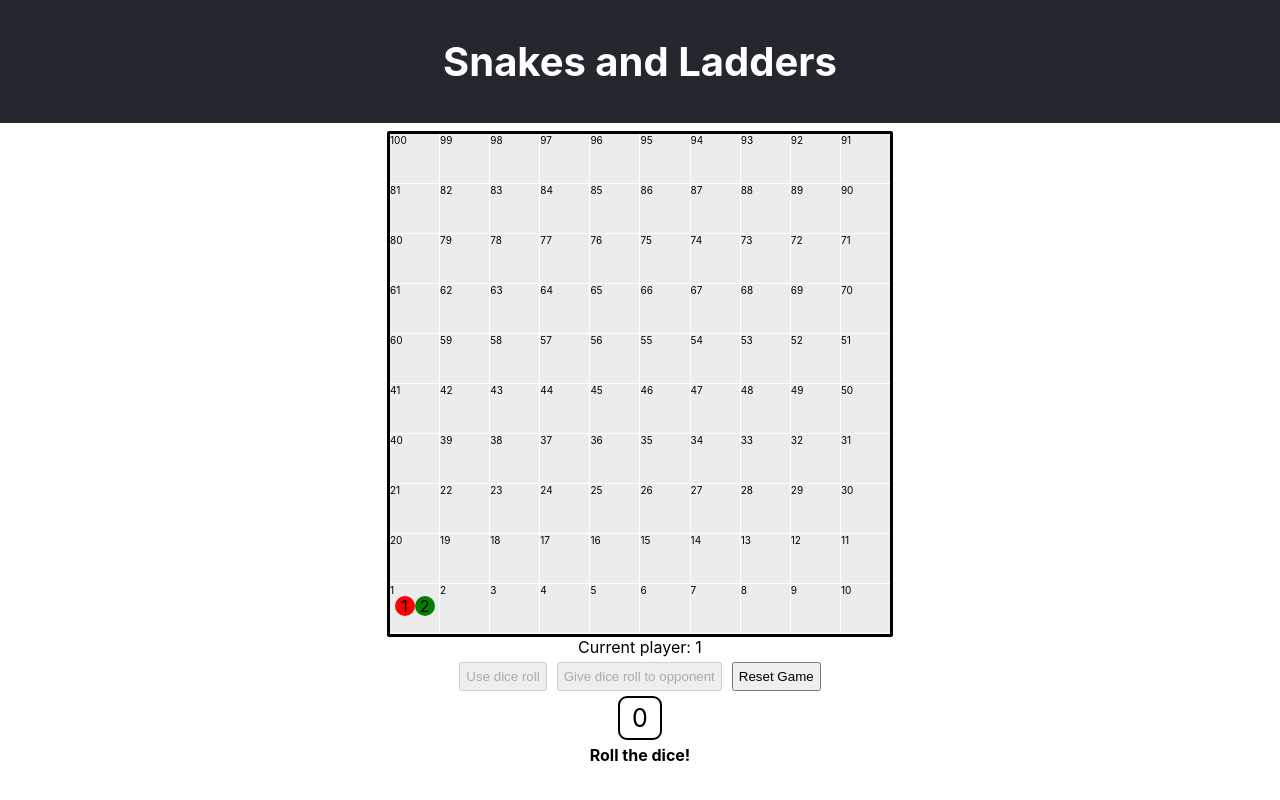
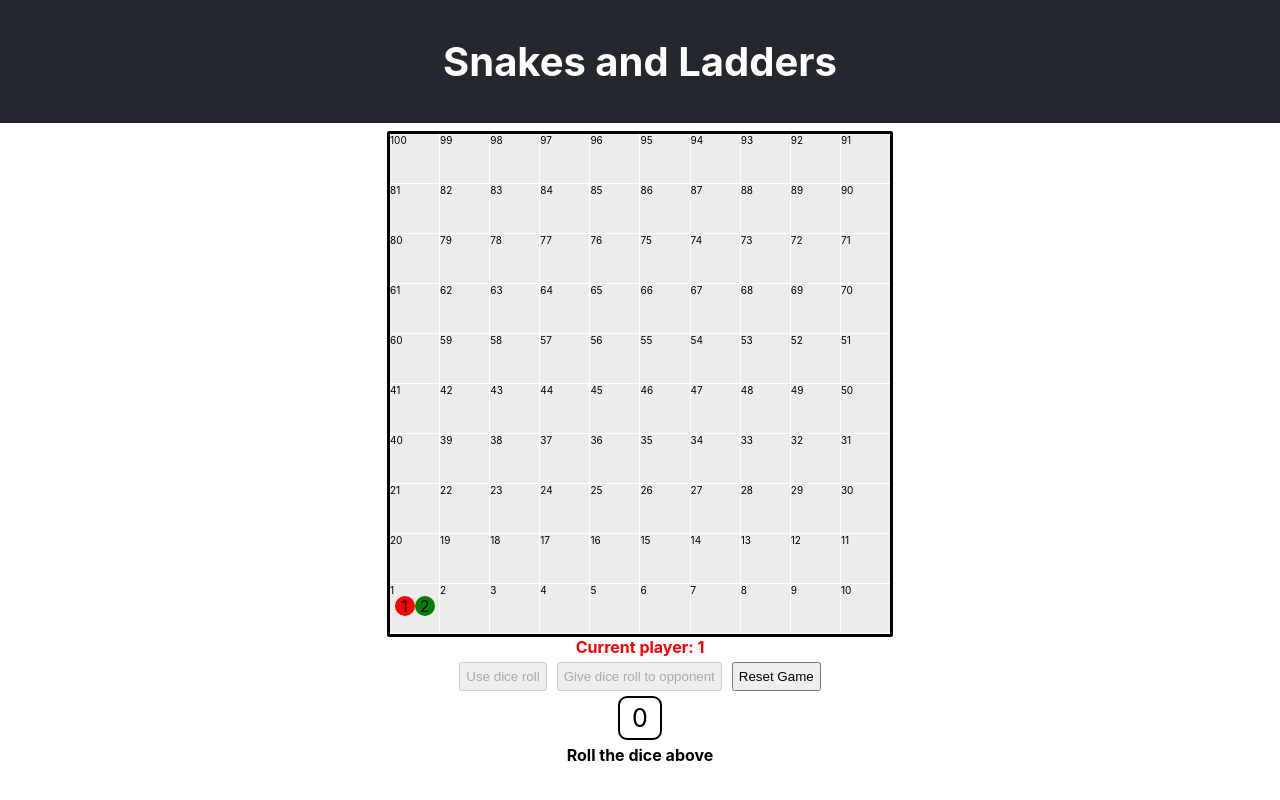
Before and after one commit to jrh224/cambridge_hackathon, a React (Create React App) app: page / in a window 1280 px wide. Built offline with nearby package versions, Linux system fonts and the light colour scheme.

Commit message:
added fun formatting

```diff
--- a/src/components/molecules/SnakesAndLadders/SnakesAndLadders.css
+++ b/src/components/molecules/SnakesAndLadders/SnakesAndLadders.css
@@ -38,8 +38,31 @@
   cursor: pointer;
   font-size: 25px;
 }
-.diceResultBox:disabled {
+.inProgress {
   cursor: not-allowed;
+  border:2px solid black;
+  padding: 5px;
+  width: 30px;
+  height: 30px;
+  margin:auto;
+  border-radius: 9px;
+  font-size: 25px;
+  opacity: 0.5;
+}
+
+.inProgressh4 {
+  opacity:0;
+}
+
+
+.player1text {
+  color: red;
+  font-weight: bold;
+}
+
+.player0text {
+  color: green;
+  font-weight: bold;
 }
 
 .ball {
--- a/src/components/molecules/SnakesAndLadders/SnakesAndLadders.js
+++ b/src/components/molecules/SnakesAndLadders/SnakesAndLadders.js
@@ -48,7 +48,7 @@ export default function SnakesAndLadders() {
       path[0] = Math.floor(Math.random()*(100-split)+split);
       path[1] = Math.floor(Math.random()*(split-1)+1);
       arr[path[0]] = path[1];
-      console.log("snakes", split, path[0], path[1]);
+
     }
     setSnakes(arr);
 
@@ -140,7 +140,6 @@ export default function SnakesAndLadders() {
       var result = Math.floor(Math.random() * 6 + 1);
       setDiceValue(result);
       setTurnInProgress(true);
-      console.log(player0)
     }
   }
 
@@ -151,15 +150,14 @@ export default function SnakesAndLadders() {
         if (!(potentialNewPos > 99)) {
           setPlayer0(potentialNewPos);
         }
-        console.log(player0);
       }
       else {
         var potentialNewPos = player1 + diceValue;
         if (!(potentialNewPos > 99)) {
           setPlayer1(potentialNewPos);
         }
-        console.log(player1);
       }
+
       setDiceValue(0);
       setCurrentPlayer((currentPlayer+1)%2);
       setTurnInProgress(false);
@@ -239,9 +237,7 @@ export default function SnakesAndLadders() {
   // useEffect is called every time the gameState variable is updated, since it is included in the dependencies array parameter
   useEffect(() => {}, [gameState]);
 
-  console.log('Before return 0: ',player0);
-  console.log('Before return 1: ',player1);
-  console.log(snakes, ladders)
+
 
   // const bottomButtons = {
 
@@ -272,17 +268,17 @@ export default function SnakesAndLadders() {
           })
         }
       </div>
-      <div>{displayGameText()}</div>
+      <div className={((currentPlayer==0) ? "player1text" : "player0text")}>{displayGameText()}</div>
       <div>
         <div className="button container">
           <button type="button" className="buttons" disabled={!turnInProgress} onClick={useDiceRoll}>Use dice roll</button>
           <button type="button" className="buttons" disabled={!turnInProgress} onClick={giveDiceRoll}>Give dice roll to opponent</button>
           <button type="button" className="buttons" onClick={resetGame}>Reset Game</button>
         </div>
-        <div className="diceResultBox" onClick={rollDice} disabled={turnInProgress}>
+        <div className={(turnInProgress ? "inProgress" : "diceResultBox")} onClick={rollDice}>
           {diceValue}
         </div>
-        <h4>Roll the dice!</h4>
+        <h4 className={(turnInProgress ? "inProgressh4" : "")}>Roll the dice above</h4>
       </div>
     </div>
   );
```
